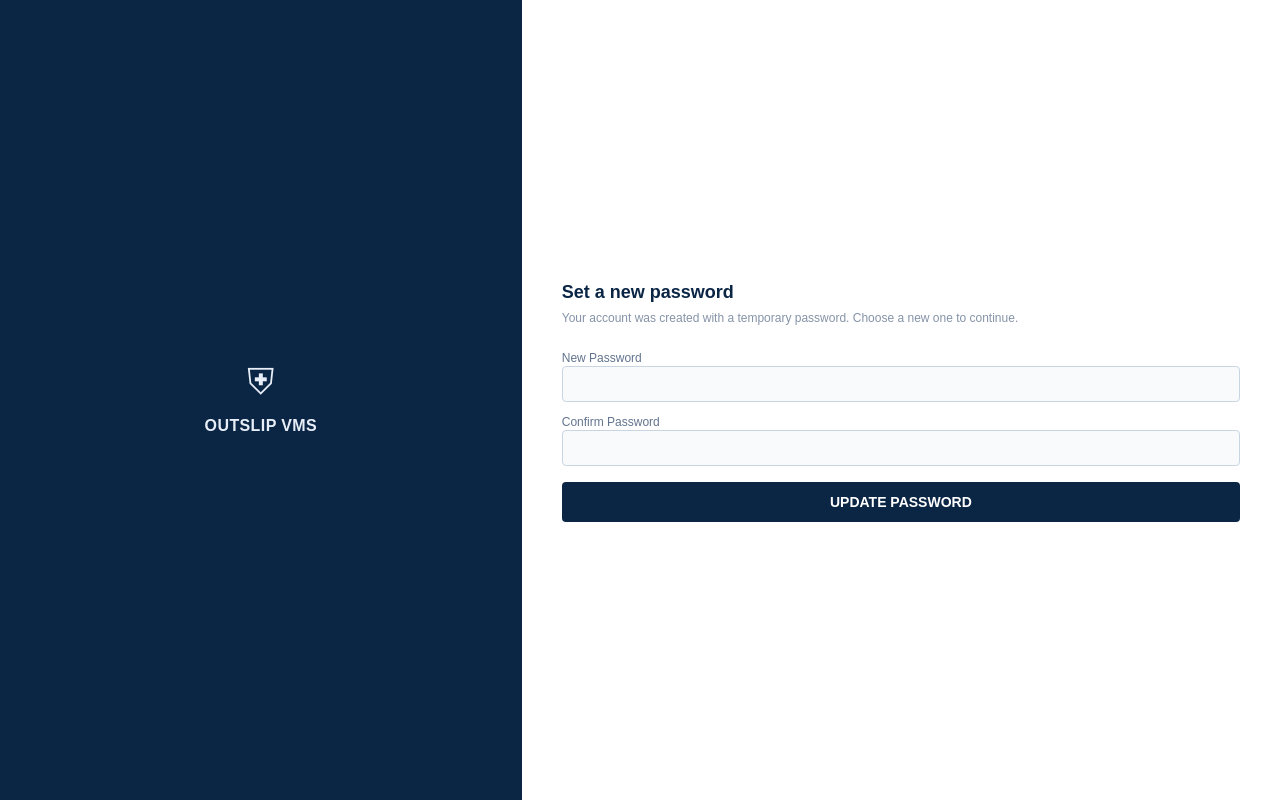
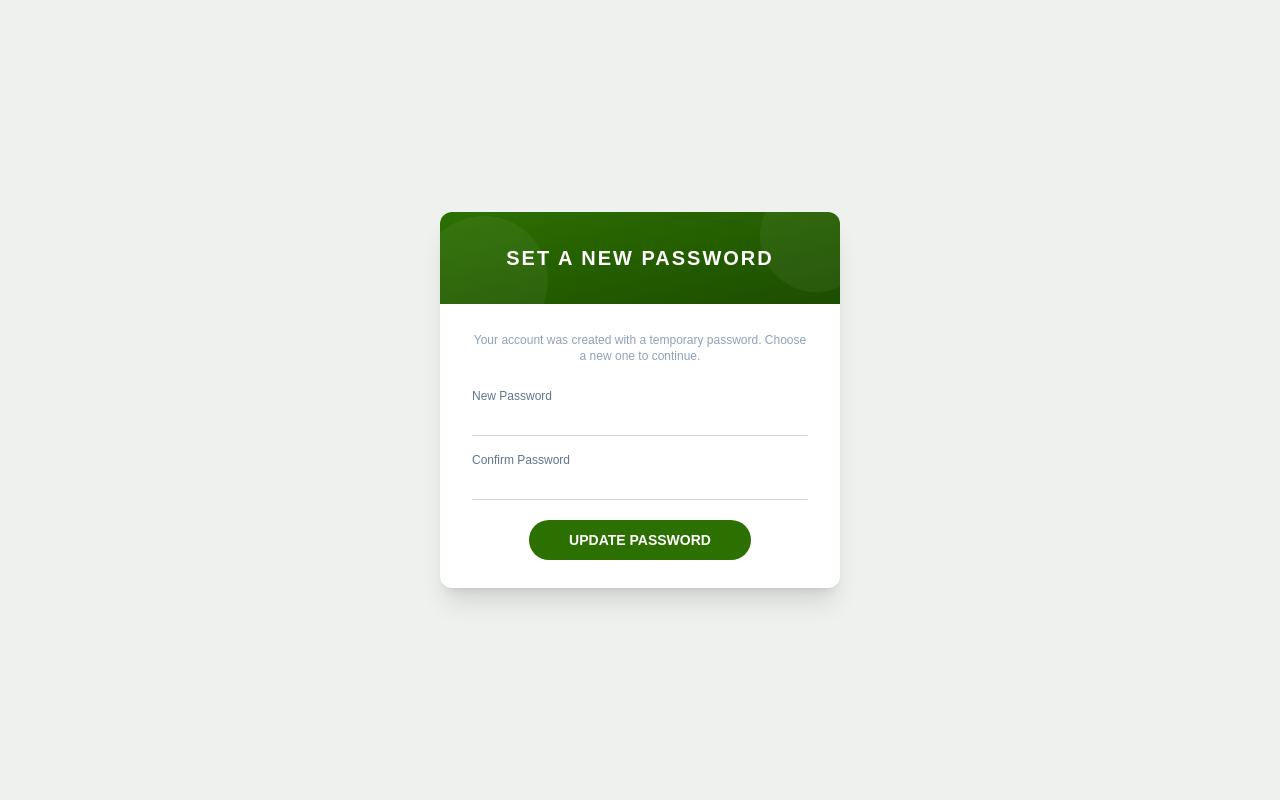
Before and after one commit to jhoncaser/outslip-vms-app, a Next.js app: page /change-password in a window 1280 px wide. Built offline with nearby package versions, Linux system fonts and the light colour scheme.

Commit message:
Redesign change-password page as centered green card

```diff
--- a/app/change-password/ChangePasswordForm.tsx
+++ b/app/change-password/ChangePasswordForm.tsx
@@ -48,7 +48,7 @@ export function ChangePasswordForm() {
         value={newPassword}
         onChange={(e) => setNewPassword(e.target.value)}
         required
-        className="mb-3 h-9 rounded border border-slate-300 bg-slate-50 px-3 text-sm"
+        className="mb-4 h-8 w-full border-b border-slate-300 bg-transparent text-sm focus:border-[#2C7001] focus:outline-none"
       />
 
       <label htmlFor="confirmPassword" className="text-xs text-slate-500">
@@ -60,7 +60,7 @@ export function ChangePasswordForm() {
         value={confirmPassword}
         onChange={(e) => setConfirmPassword(e.target.value)}
         required
-        className="mb-4 h-9 rounded border border-slate-300 bg-slate-50 px-3 text-sm"
+        className="mb-5 h-8 w-full border-b border-slate-300 bg-transparent text-sm focus:border-[#2C7001] focus:outline-none"
       />
 
       {error && (
@@ -72,7 +72,7 @@ export function ChangePasswordForm() {
       <button
         type="submit"
         disabled={submitting}
-        className="rounded bg-[#0b2545] py-2.5 text-sm font-semibold text-white disabled:opacity-60"
+        className="mx-auto rounded-full bg-[#2C7001] px-10 py-2.5 text-sm font-semibold text-white disabled:opacity-60"
       >
         UPDATE PASSWORD
       </button>
--- a/app/change-password/page.tsx
+++ b/app/change-password/page.tsx
@@ -2,22 +2,28 @@ import { ChangePasswordForm } from "./ChangePasswordForm";
 
 export default function ChangePasswordPage() {
   return (
-    <div className="flex min-h-screen">
-      <div className="flex flex-1 flex-col items-center justify-center bg-[#0b2545] text-[#e8eef7]">
-        <div className="text-4xl">⛨</div>
-        <div className="mt-3 text-base font-semibold tracking-wide">
-          OUTSLIP VMS
+    <div className="flex min-h-screen items-center justify-center bg-[#eef1ee] p-6">
+      <div className="w-full max-w-[400px] overflow-hidden rounded-xl bg-white shadow-xl">
+        <div className="relative overflow-hidden bg-gradient-to-br from-[#2C7001] to-[#1d4d00] px-6 py-8 text-center">
+          <div
+            aria-hidden
+            className="absolute -right-8 -top-8 h-28 w-28 rounded-full bg-white/5"
+          />
+          <div
+            aria-hidden
+            className="absolute -bottom-10 -left-5 h-32 w-32 rounded-full bg-white/5"
+          />
+          <h1 className="text-xl font-extrabold tracking-widest text-white">
+            SET A NEW PASSWORD
+          </h1>
         </div>
-      </div>
-      <div className="flex flex-[1.3] flex-col justify-center bg-white p-10">
-        <div className="mb-1 text-lg font-bold text-[#0b2545]">
-          Set a new password
+        <div className="px-8 py-7">
+          <p className="mb-6 text-center text-xs text-slate-400">
+            Your account was created with a temporary password. Choose a new
+            one to continue.
+          </p>
+          <ChangePasswordForm />
         </div>
-        <div className="mb-6 text-xs text-[#8593a8]">
-          Your account was created with a temporary password. Choose a new
-          one to continue.
-        </div>
-        <ChangePasswordForm />
       </div>
     </div>
   );
```
